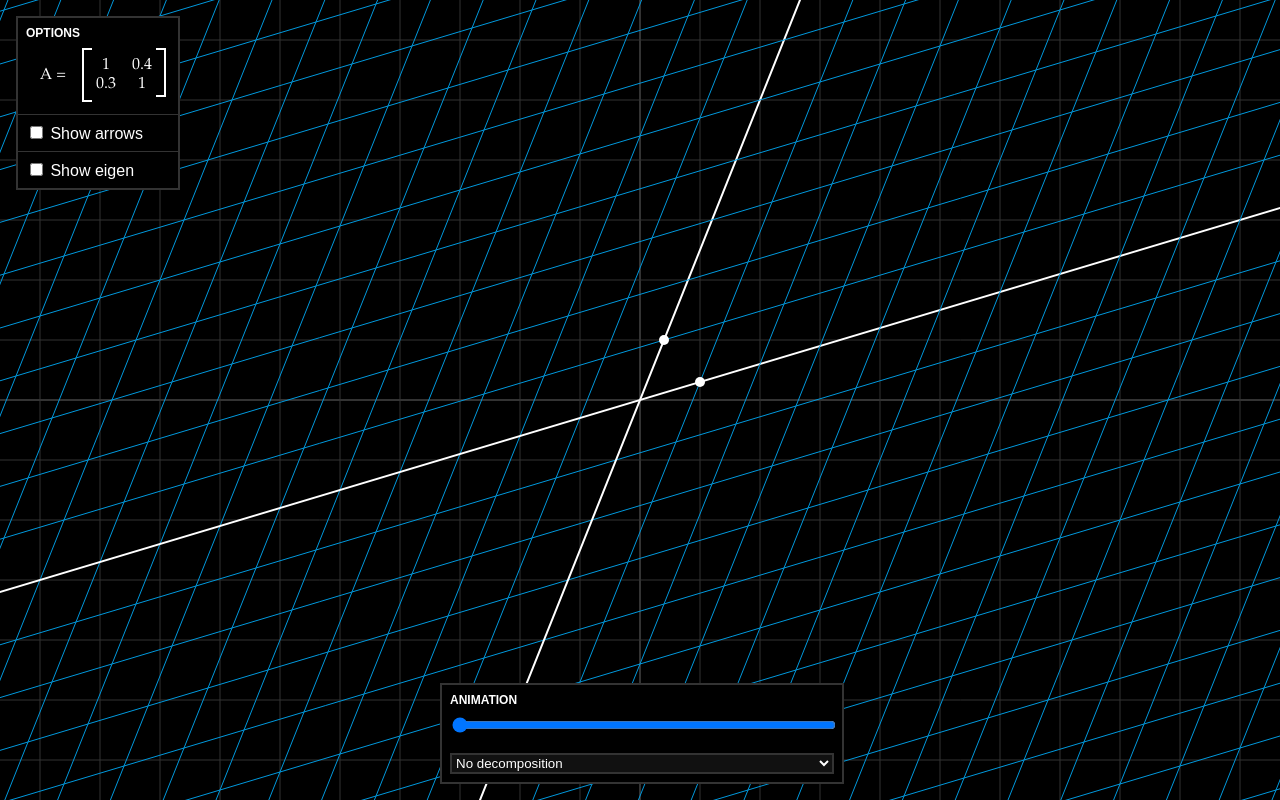
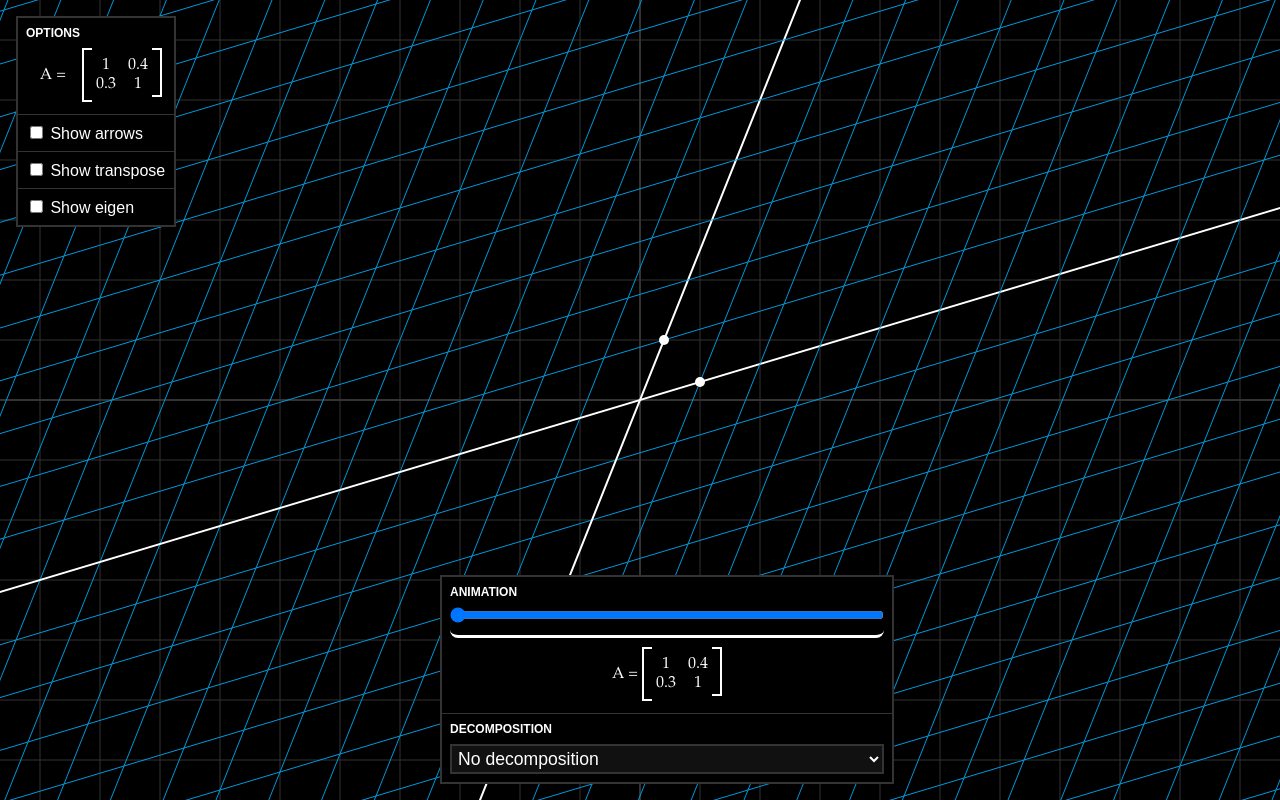
Before and after one commit to yjp20/matrix-vis, a Svelte app: page / in a window 1280 px wide. Built offline with nearby package versions, Linux system fonts and the light colour scheme.

Commit message:
Refactor and improve ui

```diff
--- a/src/App.svelte
+++ b/src/App.svelte
@@ -1,12 +1,29 @@
 <script>
 	import { onMount } from "svelte"
+	import Matrix from "./Matrix.svelte"
+	import {
+		clamp,
+		ease,
+		reduce,
+		scale,
+		transform,
+		eigen,
+		transpose,
+		round,
+		dist,
+		eigenDecomposition,
+		eigenAxisDecomposition,
+		singularValueDecomposition,
+		upperTriangularDecomposition,
+		interpolateAngle,
+		interpolateEigen,
+	} from "./linalg.js"
 
-	const A = [
+	let A = [
 		[1, 0.4],
 		[0.3, 1],
 	]
-
-	const V = [1, 0]
+	let V = [1, 0]
 
 	let select = null
 	let time = 1
@@ -18,18 +35,21 @@
 	let options = {
 		eigen: false,
 		draw: false,
+		transpose: false,
 		decomp: undefined,
 	}
 
 	function frame() {
 		const [evalues, evectors] = eigen(A)
-		console.log(options.decomp)
 		let decomp = [A],
 			interpolate = interpolateAngle,
 			square = undefined
 		if (options.decomp == "EIGEN") {
 			decomp = eigenDecomposition(A)
 			square = evectors
+		}
+		if (options.decomp == "UPPER") {
+			decomp = upperTriangularDecomposition(A)
 		}
 		if (options.decomp == "EIGEN_AXIS") {
 			decomp = eigenAxisDecomposition(A)
@@ -61,7 +81,8 @@
 		drawBasis(A)
 		if (square !== undefined) drawSquare(A, square)
 		if (options.eigen) drawEig(evalues, evectors)
-		if (options.draw) drawArrow(A, V)
+		if (options.transpose) drawTransformGrid(transpose(A), "red")
+		if (options.draw) drawArrowPair(A, V)
 	}
 
 	function drawGrid() {
@@ -73,8 +94,8 @@
 			const nx = Math.ceil(width / spacing)
 			const lineColor = "#333"
 			const lineWidth = i == 0 ? "2" : "1"
-			drawLine(-nx, i, nx, i, lineColor, lineWidth)
-			drawLine(i, -nx, i, nx, lineColor, lineWidth)
+			drawLine([-nx, i], [nx, i], lineColor, lineWidth)
+			drawLine([i, -nx], [i, nx], lineColor, lineWidth)
 		}
 	}
 
@@ -83,14 +104,14 @@
 		drawPointTransform(A, [1, 0])
 	}
 
-	function drawTransformGrid(A) {
+	function drawTransformGrid(A, color = "#09d") {
 		for (
 			let i = Math.floor(-width / spacing);
 			i <= Math.ceil(width / spacing);
 			i++
 		) {
 			const nx = Math.ceil(width / spacing)
-			const lineColor = i == 0 ? "#fff" : "#09d"
+			const lineColor = i == 0 ? "#fff" : color
 			const lineWidth = i == 0 ? "2" : "1"
 			drawLineTransform(A, [-nx, i], [nx, i], lineColor, lineWidth)
 			drawLineTransform(A, [i, -nx], [i, nx], lineColor, lineWidth)
@@ -100,10 +121,34 @@
 	function drawLineTransform(A, [x0, y0], [x1, y1], color, width) {
 		const [x0p, y0p] = transform(A, [x0, y0])
 		const [x1p, y1p] = transform(A, [x1, y1])
-		drawLine(x0p, y0p, x1p, y1p, color, width)
+		drawLine([x0p, y0p], [x1p, y1p], color, width)
 	}
 
-	function drawLine(x0, y0, x1, y1, color = "#000", stroke_width = 1) {
+	function drawArrow([x0, y0], [x1, y1], color, width = 5) {
+		drawLine([x0, y0], [x1, y1], color, width)
+
+		const angle = Math.atan2(y1 - y0, x1 - x0)
+		const ANGLE_OFFSET = 0.7
+		const HEAD_LENGTH = 0.15
+
+		ctx.lineWidth = width
+		ctx.strokeStyle = color
+
+		ctx.beginPath()
+		moveTo(
+			x1 - HEAD_LENGTH * Math.cos(angle + ANGLE_OFFSET),
+			y1 - HEAD_LENGTH * Math.sin(angle + ANGLE_OFFSET)
+		)
+		lineTo(x1, y1)
+		lineTo(
+			x1 - HEAD_LENGTH * Math.cos(angle - ANGLE_OFFSET),
+			y1 - HEAD_LENGTH * Math.sin(angle - ANGLE_OFFSET)
+		)
+		ctx.stroke()
+		ctx.closePath()
+	}
+
+	function drawLine([x0, y0], [x1, y1], color = "#000", stroke_width = 1) {
 		ctx.lineWidth = stroke_width
 		ctx.strokeStyle = color
 
@@ -136,26 +181,34 @@
 	function drawEig(evalues, evectors) {
 		ctx.setLineDash([10, 3])
 		drawLine(
+			[
 				(-width / spacing) * evectors[0][0],
 				(-width / spacing) * evectors[0][1],
+			],
+			[
 				(+width / spacing) * evectors[0][0],
 				(+width / spacing) * evectors[0][1],
+			],
 			"turquoise",
 			2
 		)
 		drawLine(
+			[
 				(-width / spacing) * evectors[1][0],
 				(-width / spacing) * evectors[1][1],
+			],
+			[
 				(+width / spacing) * evectors[1][0],
 				(+width / spacing) * evectors[1][1],
+			],
 			"turquoise",
 			2
 		)
+		ctx.setLineDash([])
 		drawPoint(evectors[0], 3, "turquoise")
 		drawPoint(evectors[1], 3, "turquoise")
-		ctx.setLineDash([])
-		drawPoint(scale(evectors[0], evalues[0]), 5, "turquoise")
-		drawPoint(scale(evectors[1], evalues[1]), 5, "turquoise")
+		drawArrow(evectors[0], scale(evectors[0], evalues[0]), "turquoise", 2)
+		drawArrow(evectors[1], scale(evectors[1], evalues[1]), "turquoise", 2)
 	}
 
 	function moveTo(x, y) {
@@ -181,181 +234,10 @@
 		ctx.closePath()
 	}
 
-	function drawArrow(A, V) {
+	function drawArrowPair(A, V) {
 		const T = transform(A, [V[0], V[1]])
-		drawLine(0, 0, V[0], V[1], "#FFE333", 5)
-		drawLine(0, 0, T[0], T[1], "#F36F63", 5)
-	}
-
-	/* MATH UTILS */
-
-	function clamp(v) {
-		return Math.min(Math.max(v, 0), 1)
-	}
-
-	function ease(time) {
-		return (-Math.cos(Math.PI * time) + 1) / 2
-	}
-
-	function reduce(seq) {
-		return seq.reduce(
-			(A, m) => [
-				[
-					A[0][0] * m[0][0] + A[0][1] * m[1][0],
-					A[0][0] * m[0][1] + A[0][1] * m[1][1],
-				],
-				[
-					A[1][0] * m[0][0] + A[1][1] * m[1][0],
-					A[1][0] * m[0][1] + A[1][1] * m[1][1],
-				],
-			],
-			[
-				[1, 0],
-				[0, 1],
-			]
-		)
-	}
-
-	function scale(v, s) {
-		return v.map((x) => x * s)
-	}
-
-	function transform(A, [x, y]) {
-		return [A[0][0] * x + A[0][1] * y, A[1][0] * x + A[1][1] * y]
-	}
-
-	function interpolateAngle(A, time) {
-		const t1 = time * Math.atan2(A[1][0], A[0][0])
-		const t2 = time * (Math.atan2(A[1][1], A[0][1]) - Math.PI / 2) + Math.PI / 2
-		const s1 = time * (Math.sqrt(A[0][0] * A[0][0] + A[1][0] * A[1][0]) - 1) + 1
-		const s2 = time * (Math.sqrt(A[0][1] * A[0][1] + A[1][1] * A[1][1]) - 1) + 1
-		return [
-			[Math.cos(t1) * s1, Math.cos(t2) * s2],
-			[Math.sin(t1) * s1, Math.sin(t2) * s2],
-		]
-	}
-
-	function interpolateEigen(A, time) {
-		const [evalues, evectors] = eigen(A)
-		const Vec = [
-			[evectors[0][0], evectors[1][0]],
-			[evectors[0][1], evectors[1][1]],
-		]
-		const L1 = [
-			[time * (evalues[0] - 1) + 1, 0],
-			[0, time * (evalues[1] - 1) + 1],
-		]
-		return reduce([Vec, L1, inverse(Vec)])
-	}
-
-	function eigen(A) {
-		const v = A[0][0] + A[1][1]
-		const evalues = [
-			(v + Math.sqrt(v * v - 4 * (A[0][0] * A[1][1] - A[0][1] * A[1][0]))) / 2,
-			(v - Math.sqrt(v * v - 4 * (A[0][0] * A[1][1] - A[0][1] * A[1][0]))) / 2,
-		]
-
-		const evectors = [
-			normalize(
-				nullv([
-					[A[0][0] - evalues[0], A[0][1]],
-					[A[1][0], A[1][1] - evalues[0]],
-				])
-			),
-			normalize(
-				nullv_2([
-					[A[0][0] - evalues[1], A[0][1]],
-					[A[1][0], A[1][1] - evalues[1]],
-				])
-			),
-		]
-
-		return [evalues, evectors]
-	}
-
-	function inverse(A) {
-		const scale = 1 / (A[0][0] * A[1][1] - A[0][1] * A[1][0])
-		return [
-			[A[1][1] * scale, -A[0][1] * scale],
-			[-A[1][0] * scale, A[0][0] * scale],
-		]
-	}
-
-	function transpose(A) {
-		return [
-			[A[0][0], A[1][0]],
-			[A[0][1], A[1][1]],
-		]
-	}
-
-	function nullv(A) {
-		// preferrentially assume x1 = 1
-		if (A[1][1] != 0) return [1, -A[1][0] / A[1][1]]
-		if (A[0][1] != 0) return [1, -A[0][0] / A[0][1]]
-		if (A[0][0] != 0) return [-A[0][1] / A[0][0], 1]
-		if (A[1][0] != 0) return [-A[1][1] / A[1][0], 1]
-	}
-
-	function nullv_2(A) {
-		// preferrentially assume x2 = 1
-		if (A[0][0] != 0) return [-A[0][1] / A[0][0], 1]
-		if (A[1][0] != 0) return [-A[1][1] / A[1][0], 1]
-		if (A[1][1] != 0) return [1, -A[1][0] / A[1][1]]
-		if (A[0][1] != 0) return [1, -A[0][0] / A[0][1]]
-	}
-
-	function normalize(v) {
-		const m = Math.sqrt(v[0] * v[0] + v[1] * v[1])
-		return [v[0] / m, v[1] / m]
-	}
-
-	function round(x) {
-		return Math.floor(x * 100) / 100
-	}
-
-	function dist([x0, y0], [x1, y1]) {
-		return Math.sqrt((x0 - x1) * (x0 - x1) + (y0 - y1) * (y0 - y1))
-	}
-
-	function eigenDecomposition(A) {
-		const [evalues, evectors] = eigen(A)
-		const Vec = [
-			[evectors[0][0], evectors[1][0]],
-			[evectors[0][1], evectors[1][1]],
-		]
-		const L = [
-			[evalues[0], 0],
-			[0, evalues[1]],
-		]
-		return [Vec, L, inverse(Vec)]
-	}
-
-	function eigenAxisDecomposition(A) {
-		const [evalues, evectors] = eigen(A)
-		const Vec = transpose(evectors)
-		const L1 = [
-			[evalues[0], 0],
-			[0, 1],
-		]
-		const L2 = [
-			[1, 0],
-			[0, evalues[1]],
-		]
-		return [reduce([Vec, L1, inverse(Vec)]), reduce([Vec, L2, inverse(Vec)])]
-	}
-
-	function singularValueDecomposition(A) {
-		const [uvalues, uvectors] = eigen(reduce([A, transpose(A)]))
-		const [vvalues, vvectors] = eigen(reduce([transpose(A), A]))
-
-		const U = transpose(uvectors)
-		const V = vvectors
-		const S = [
-			[Math.sqrt(uvalues[0]), 0],
-			[0, Math.sqrt(uvalues[1])],
-		]
-
-		return [U, S, V]
+		drawArrow([0, 0], V, "#FFE333", 2)
+		drawArrow([0, 0], T, "#F36F63", 2)
 	}
 
 	/* HANDLERS */
@@ -414,36 +296,7 @@
 			<div class="label">OPTIONS</div>
 			<div class="eq">
 				<div class="eq-var">A =</div>
-				<div class="matrix">
-					<div>
-						<input
-							type="number"
-							step="0.01"
-							value={round(A[0][0])}
-							on:change={(e) => (A[0][0] = e.target.value)}
-						/>
-						<input
-							type="number"
-							step="0.01"
-							value={round(A[0][1])}
-							on:change={(e) => (A[0][1] = e.target.value)}
-						/>
-					</div>
-					<div>
-						<input
-							type="number"
-							step="0.01"
-							value={round(A[1][0])}
-							on:change={(e) => (A[1][0] = e.target.value)}
-						/>
-						<input
-							type="number"
-							step="0.01"
-							value={round(A[1][1])}
-							on:change={(e) => (A[1][1] = e.target.value)}
-						/>
-					</div>
-				</div>
+				<Matrix bind:matrix={A} />
 			</div>
 		</div>
 
@@ -462,35 +315,26 @@
 			{#if options.draw}
 				<div class="eq" style="color: #FFE333">
 					<div class="eq-var">V =</div>
-					<div class="matrix">
-						<div>
-							<input type="number" bind:value={V[0]} />
-						</div>
-						<div>
-							<input type="number" bind:value={V[1]} />
-						</div>
-					</div>
+					<Matrix bind:matrix={V} />
 				</div>
 				<div class="eq" style="color: #F36F63">
 					<div class="eq-var">AV =</div>
-					<div class="matrix">
-						<div>
-							<input
-								type="number"
-								readonly
-								value={round(transform(A, [V[0], V[1]])[0])}
-							/>
-						</div>
-						<div>
-							<input
-								type="number"
-								readonly
-								value={round(transform(A, [V[0], V[1]])[1])}
-							/>
-						</div>
-					</div>
+					<Matrix matrix={transform(A, V)} readonly />
 				</div>
 			{/if}
+		</div>
+
+		<div class="block">
+			<div class="header">
+				<label>
+					<input
+						type="checkbox"
+						id="eigen"
+						name="eigen"
+						bind:checked={options.transpose}
+					/> Show transpose
+				</label>
+			</div>
 		</div>
 
 		<div class="block">
@@ -512,14 +356,7 @@
 				</div>
 				<div class="eq">
 					<div class="eq-var">V1 =</div>
-					<div class="matrix">
-						<div>
-							<input type="number" readonly value={round(evectors[0][0])} />
-						</div>
-						<div>
-							<input type="number" readonly value={round(evectors[0][1])} />
-						</div>
-					</div>
+					<Matrix matrix={evectors[0]} readonly />
 				</div>
 				<div class="eq">
 					<div class="eq-var">L2 =</div>
@@ -527,14 +364,7 @@
 				</div>
 				<div class="eq">
 					<div class="eq-var">V2 =</div>
-					<div class="matrix">
-						<div>
-							<input type="number" readonly value={round(evectors[1][0])} />
-						</div>
-						<div>
-							<input type="number" readonly value={round(evectors[1][1])} />
-						</div>
-					</div>
+					<Matrix matrix={evectors[1]} readonly />
 				</div>
 			{/if}
 		</div>
@@ -556,25 +386,61 @@
 				/>
 			</div>
 			<div class="marks">
+				{#if options.decomp == undefined}
+					<div class="mark">
+						<span>A =</span>
+						<Matrix matrix={A} readonly />
+					</div>
+				{/if}
 				{#if options.decomp == "EIGEN"}
-					<div class="mark">V</div>
-					<div class="mark">Λ</div>
-					<div class="mark">V<sup>-1</sup></div>
+					<div class="mark">
+						<span>V =</span>
+						<Matrix matrix={eigenDecomposition(A)[0]} readonly />
+					</div>
+					<div class="mark">
+						<span>Λ =</span>
+						<Matrix matrix={eigenDecomposition(A)[1]} readonly />
+					</div>
+					<div class="mark">
+						<span>V<sup>-1</sup> =</span>
+						<Matrix matrix={eigenDecomposition(A)[2]} readonly />
+					</div>
 				{/if}
 				{#if options.decomp == "EIGEN_AXIS"}
-					<div class="mark">V<sub>1</sub></div>
-					<div class="mark">V<sub>2</sub></div>
+					<div class="mark">
+						<span>V<sub>1</sub> =</span>
+						<Matrix matrix={eigenAxisDecomposition(A)[0]} readonly />
+					</div>
+					<div class="mark">
+						<span>V<sub>2</sub> =</span>
+						<Matrix matrix={eigenAxisDecomposition(A)[1]} readonly />
+					</div>
+				{/if}
+				{#if options.decomp == "UPPER"}
 				{/if}
 				{#if options.decomp == "SINGULAR"}
-					<div class="mark">U</div>
-					<div class="mark">S</div>
-					<div class="mark">V<sup>T</sup></div>
+					<div class="mark">
+						<span>U =</span>
+						<Matrix matrix={singularValueDecomposition(A)[0]} readonly />
+					</div>
+					<div class="mark">
+						<span>S =</span>
+						<Matrix matrix={singularValueDecomposition(A)[1]} readonly />
+					</div>
+					<div class="mark">
+						<span>V<sup>T</sup> =</span>
+						<Matrix matrix={singularValueDecomposition(A)[2]} readonly />
+					</div>
 				{/if}
 			</div>
+		</div>
+		<div class="block">
+			<div class="label">DECOMPOSITION</div>
 			<select bind:value={options.decomp}>
 				<option value={undefined}> No decomposition </option>
 				<option value={"EIGEN"}> Eigendecomposition (diagonalization) </option>
 				<option value={"EIGEN_AXIS"}> Eigenvector Axis decomposition </option>
+				<option value={"UPPER"}> Upper Triangular decomposition </option>
 				<option value={"SINGULAR"}> Singular Value decomposition </option>
 			</select>
 		</div>
@@ -598,37 +464,6 @@
 		font-weight: bold;
 		font-size: 0.75em;
 		margin-bottom: 8px;
-	}
-
-	.matrix {
-		position: relative;
-		padding: 0.5em;
-	}
-
-	.matrix::before {
-		position: absolute;
-		box-sizing: border-box;
-		left: 0;
-		top: 0;
-		height: calc(100%);
-		width: 10px;
-		content: " ";
-		border-left: 2px solid currentColor;
-		border-top: 2px solid currentColor;
-		border-bottom: 2px solid currentColor;
-	}
-
-	.matrix::after {
-		position: absolute;
-		box-sizing: border-box;
-		right: 0;
-		top: 0;
-		content: " ";
-		height: calc(100% - 5px);
-		width: 10px;
-		border-right: 2px solid currentColor;
-		border-top: 2px solid currentColor;
-		border-bottom: 2px solid currentColor;
 	}
 
 	.block {
@@ -662,7 +497,7 @@
 	.animation-options {
 		position: absolute;
 		bottom: 1em;
-		width: 400px;
+		width: 450px;
 		left: 50%;
 		margin-left: -200px;
 	}
@@ -676,13 +511,13 @@
 		color: white;
 	}
 
-	input[type="number"]::-webkit-outer-spin-button,
-	input[type="number"]::-webkit-inner-spin-button {
+	:global(input[type="number"]::-webkit-outer-spin-button),
+	:global(input[type="number"]::-webkit-inner-spin-button) {
 		-webkit-appearance: none;
 		margin: 0;
 	}
 
-	input[type="number"] {
+	:global(input[type="number"]) {
 		font: inherit;
 		-moz-appearance: textfield;
 		appearance: none;
@@ -697,11 +532,15 @@
 	input[type="range"] {
 		direction: rtl;
 		width: 100%;
+		box-sizing: border-box;
+		margin: 0;
 	}
 
 	select {
 		color: white;
+		font-size: 1.1em;
 		border: 2px solid #333;
+		padding: 0.125rem;
 		background-color: #111;
 		width: 100%;
 	}
@@ -713,14 +552,34 @@
 	.marks {
 		font-family: "Garamond", serif;
 		display: flex;
-		margin-bottom: 1em;
+		margin-top: 1em;
 	}
 
 	.mark {
-		border-top: 2px solid #333;
-		border-left: 2px solid #333;
-		margin-right: 5px;
+		position: relative;
+		display: flex;
+		align-items: center;
+		justify-content: center;
+		padding: 0.25rem;
 		flex: 1;
-		padding-left: 0.25em;
+	}
+
+	.mark + .mark {
+		margin-left: 0.5rem;
+	}
+
+	.mark::before{
+		position: absolute;
+		top: -16px;
+		left:0;
+		right: 0;
+		content: " ";
+		height: 8px;
+		border-radius: 0 0 8px 8px;
+		border-bottom: 3px solid white;
+	}
+
+	.mark > span {
+		margin-right: 0.25em;
 	}
 </style>
--- /dev/null
+++ b/src/Matrix.svelte
@@ -0,0 +1,68 @@
+<script>
+	import { round } from "./linalg.js"
+	export let matrix
+	export let readonly = false
+</script>
+
+<div class="matrix">
+	{#if Array.isArray(matrix[0])}
+		{#each matrix as row, i}
+			<div>
+				{#each row as cell, j}
+					<input
+						type="number"
+						step="0.01"
+						value={round(cell)}
+						on:change={(e) => (matrix[i][j] = Number(e.target.value))}
+						{readonly}
+					/>
+				{/each}
+			</div>
+		{/each}
+	{:else}
+		{#each matrix as cell, i}
+			<div>
+				<input
+					type="number"
+					step="0.01"
+					value={round(cell)}
+					on:change={(e) => (matrix[i] = Number(e.target.value))}
+					{readonly}
+				/>
+			</div>
+		{/each}
+	{/if}
+</div>
+
+<style>
+	.matrix {
+		position: relative;
+		padding: 0.5em;
+	}
+
+	.matrix::before {
+		position: absolute;
+		box-sizing: border-box;
+		left: 0;
+		top: 0;
+		height: calc(100%);
+		width: 10px;
+		content: " ";
+		border-left: 2px solid currentColor;
+		border-top: 2px solid currentColor;
+		border-bottom: 2px solid currentColor;
+	}
+
+	.matrix::after {
+		position: absolute;
+		box-sizing: border-box;
+		right: 0;
+		top: 0;
+		content: " ";
+		height: calc(100% - 5px);
+		width: 10px;
+		border-right: 2px solid currentColor;
+		border-top: 2px solid currentColor;
+		border-bottom: 2px solid currentColor;
+	}
+</style>
--- /dev/null
+++ b/src/linalg.js
@@ -0,0 +1,168 @@
+export function clamp(v) {
+	return Math.min(Math.max(v, 0), 1)
+}
+
+export function ease(time) {
+	return (-Math.cos(Math.PI * time) + 1) / 2
+}
+
+export function reduce(seq) {
+	return seq.reduce(
+		(A, m) => [
+			[
+				A[0][0] * m[0][0] + A[0][1] * m[1][0],
+				A[0][0] * m[0][1] + A[0][1] * m[1][1],
+			],
+			[
+				A[1][0] * m[0][0] + A[1][1] * m[1][0],
+				A[1][0] * m[0][1] + A[1][1] * m[1][1],
+			],
+		],
+		[
+			[1, 0],
+			[0, 1],
+		]
+	)
+}
+
+export function scale(v, s) {
+	return v.map((x) => x * s)
+}
+
+export function transform(A, [x, y]) {
+	return [A[0][0] * x + A[0][1] * y, A[1][0] * x + A[1][1] * y]
+}
+
+export function eigen(A) {
+	const v = A[0][0] + A[1][1]
+	const evalues = [
+		(v + Math.sqrt(v * v - 4 * (A[0][0] * A[1][1] - A[0][1] * A[1][0]))) / 2,
+		(v - Math.sqrt(v * v - 4 * (A[0][0] * A[1][1] - A[0][1] * A[1][0]))) / 2,
+	]
+
+	const evectors = [
+		normalize(
+			nullv_1([
+				[A[0][0] - evalues[0], A[0][1]],
+				[A[1][0], A[1][1] - evalues[0]],
+			])
+		),
+		normalize(
+			nullv_2([
+				[A[0][0] - evalues[1], A[0][1]],
+				[A[1][0], A[1][1] - evalues[1]],
+			])
+		),
+	]
+
+	return [evalues, evectors]
+}
+
+export function inverse(A) {
+	const scale = 1 / (A[0][0] * A[1][1] - A[0][1] * A[1][0])
+	return [
+		[A[1][1] * scale, -A[0][1] * scale],
+		[-A[1][0] * scale, A[0][0] * scale],
+	]
+}
+
+export function transpose(A) {
+	return [
+		[A[0][0], A[1][0]],
+		[A[0][1], A[1][1]],
+	]
+}
+
+export function nullv_1(A) {
+	// preferrentially assume x1 = 1
+	if (A[1][1] != 0) return [1, -A[1][0] / A[1][1]]
+	if (A[0][1] != 0) return [1, -A[0][0] / A[0][1]]
+	if (A[0][0] != 0) return [-A[0][1] / A[0][0], 1]
+	if (A[1][0] != 0) return [-A[1][1] / A[1][0], 1]
+}
+
+export function nullv_2(A) {
+	// preferrentially assume x2 = 1
+	if (A[0][0] != 0) return [-A[0][1] / A[0][0], 1]
+	if (A[1][0] != 0) return [-A[1][1] / A[1][0], 1]
+	if (A[1][1] != 0) return [1, -A[1][0] / A[1][1]]
+	if (A[0][1] != 0) return [1, -A[0][0] / A[0][1]]
+}
+
+export function normalize(v) {
+	const m = Math.sqrt(v[0] * v[0] + v[1] * v[1])
+	return [v[0] / m, v[1] / m]
+}
+
+export function round(x) {
+	return Math.floor(x * 100) / 100
+}
+
+export function dist([x0, y0], [x1, y1]) {
+	return Math.sqrt((x0 - x1) * (x0 - x1) + (y0 - y1) * (y0 - y1))
+}
+
+export function eigenDecomposition(A) {
+	const [evalues, evectors] = eigen(A)
+	const Vec = [
+		[evectors[0][0], evectors[1][0]],
+		[evectors[0][1], evectors[1][1]],
+	]
+	const L = [
+		[evalues[0], 0],
+		[0, evalues[1]],
+	]
+	return [Vec, L, inverse(Vec)]
+}
+
+export function eigenAxisDecomposition(A) {
+	const [evalues, evectors] = eigen(A)
+	const Vec = transpose(evectors)
+	const L1 = [
+		[evalues[0], 0],
+		[0, 1],
+	]
+	const L2 = [
+		[1, 0],
+		[0, evalues[1]],
+	]
+	return [reduce([Vec, L1, inverse(Vec)]), reduce([Vec, L2, inverse(Vec)])]
+}
+
+export function singularValueDecomposition(A) {
+	const [uvalues, uvectors] = eigen(reduce([A, transpose(A)]))
+	const [vvalues, vvectors] = eigen(reduce([transpose(A), A]))
+
+	const U = transpose(uvectors)
+	const V = vvectors
+	const S = [
+		[Math.sqrt(uvalues[0]), 0],
+		[0, Math.sqrt(uvalues[1])],
+	]
+
+	return [U, S, V]
+}
+
+export function interpolateAngle(A, time) {
+	const t1 = time * Math.atan2(A[1][0], A[0][0])
+	const t2 = time * (Math.atan2(A[1][1], A[0][1]) - Math.PI / 2) + Math.PI / 2
+	const s1 = time * (Math.sqrt(A[0][0] * A[0][0] + A[1][0] * A[1][0]) - 1) + 1
+	const s2 = time * (Math.sqrt(A[0][1] * A[0][1] + A[1][1] * A[1][1]) - 1) + 1
+	return [
+		[Math.cos(t1) * s1, Math.cos(t2) * s2],
+		[Math.sin(t1) * s1, Math.sin(t2) * s2],
+	]
+}
+
+export function interpolateEigen(A, time) {
+	const [evalues, evectors] = eigen(A)
+	const Vec = [
+		[evectors[0][0], evectors[1][0]],
+		[evectors[0][1], evectors[1][1]],
+	]
+	const L1 = [
+		[time * (evalues[0] - 1) + 1, 0],
+		[0, time * (evalues[1] - 1) + 1],
+	]
+	return reduce([Vec, L1, inverse(Vec)])
+}
```
Lines whose indentation alone changed are shown as unchanged.
